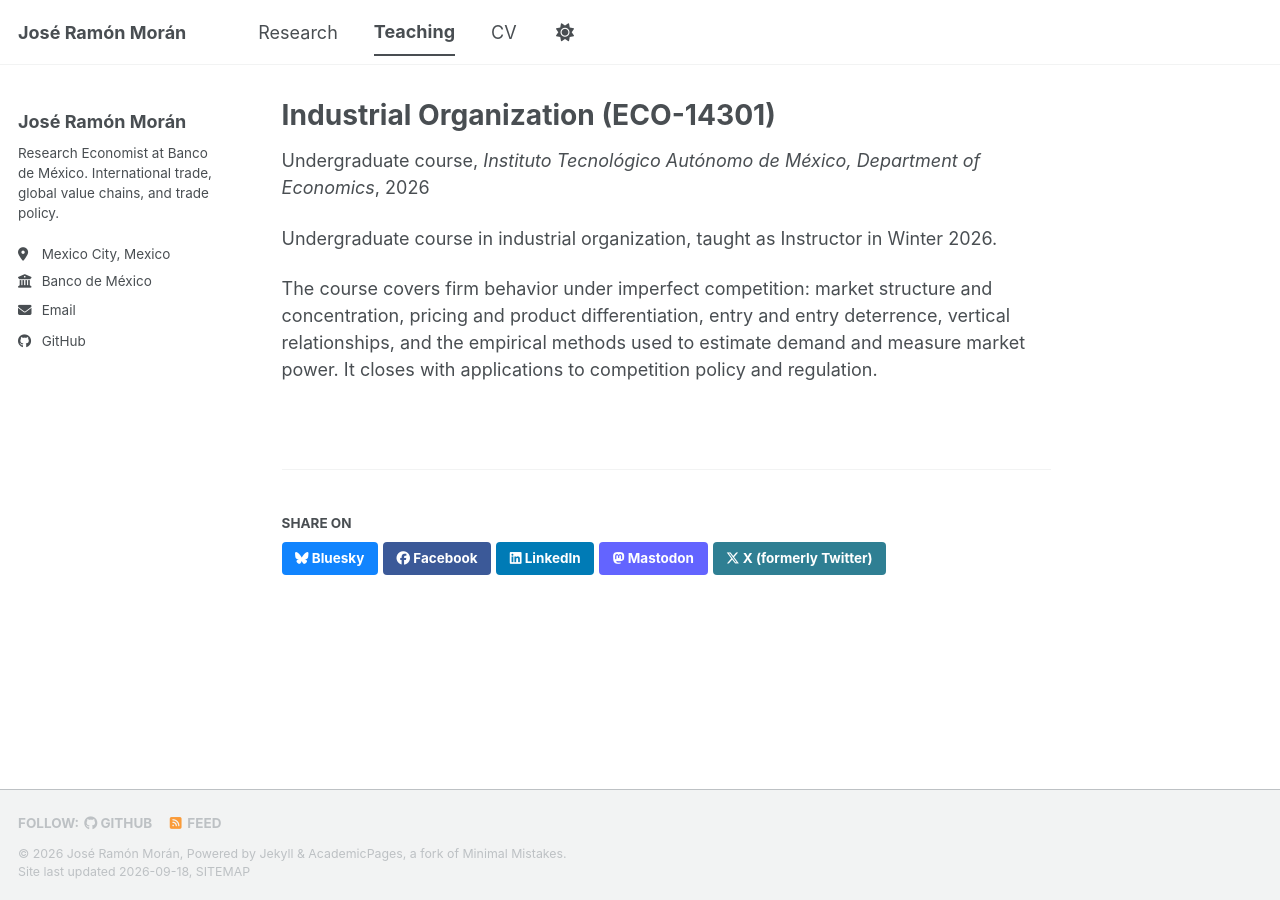
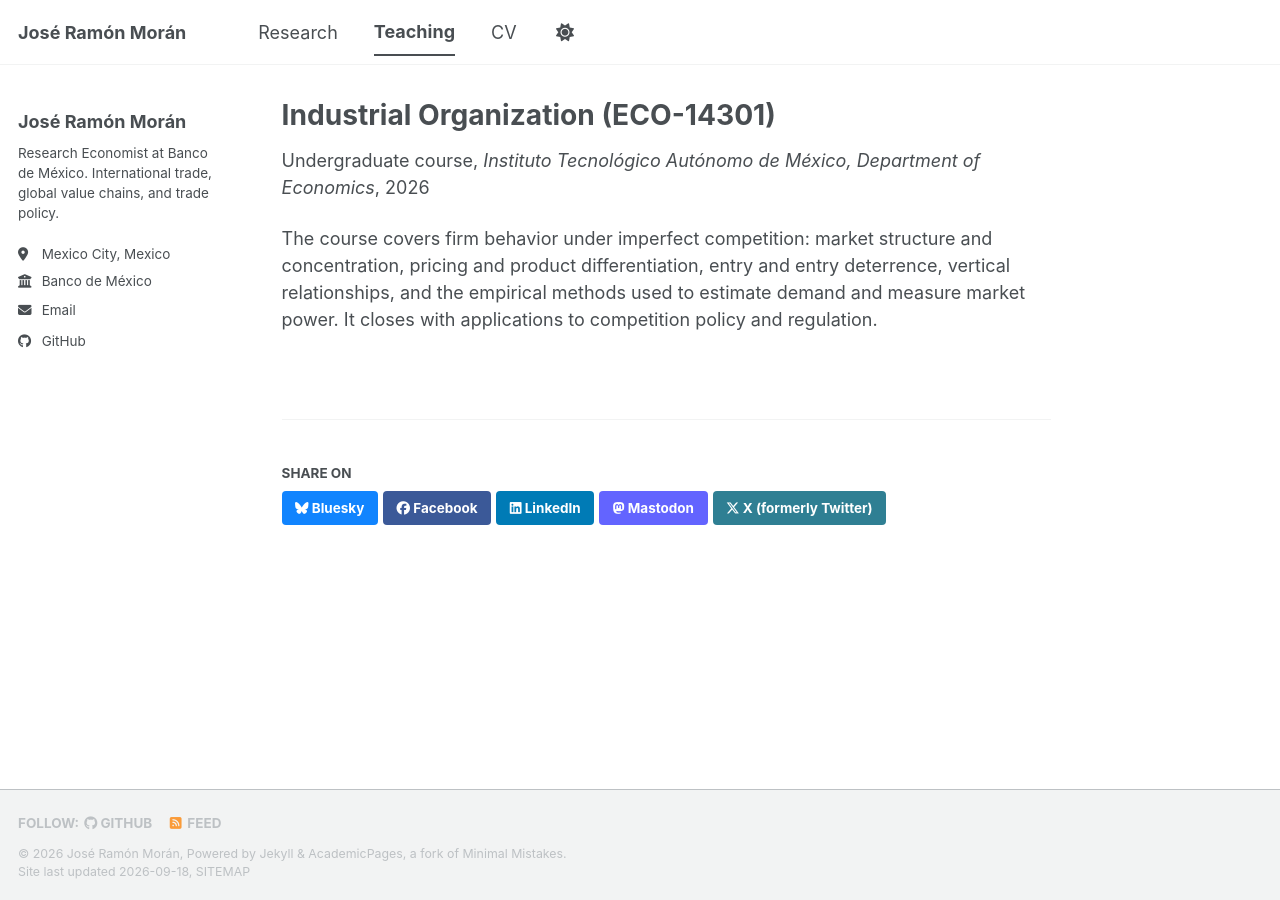
Before and after one commit to joseramonmoran/joseramonmoran.github.io, a Jekyll site: the page built from _teaching/2026-winter-industrial-organization-itam.md, in a window 1280 px wide. Built offline with Jekyll 4.4.1, drawn with Linux system fonts in a browser that asks for light colours; a style sheet for code colours, icons or effects is not loaded.

Commit message:
Update 2026-winter-industrial-organization-itam.md

```diff
--- a/_teaching/2026-winter-industrial-organization-itam.md
+++ b/_teaching/2026-winter-industrial-organization-itam.md
@@ -8,6 +8,4 @@ date: 2026-01-01
 location: "Mexico City, Mexico"
 ---
 
-Undergraduate course in industrial organization, taught as Instructor in Winter 2026.
-
 The course covers firm behavior under imperfect competition: market structure and concentration, pricing and product differentiation, entry and entry deterrence, vertical relationships, and the empirical methods used to estimate demand and measure market power. It closes with applications to competition policy and regulation.
```
